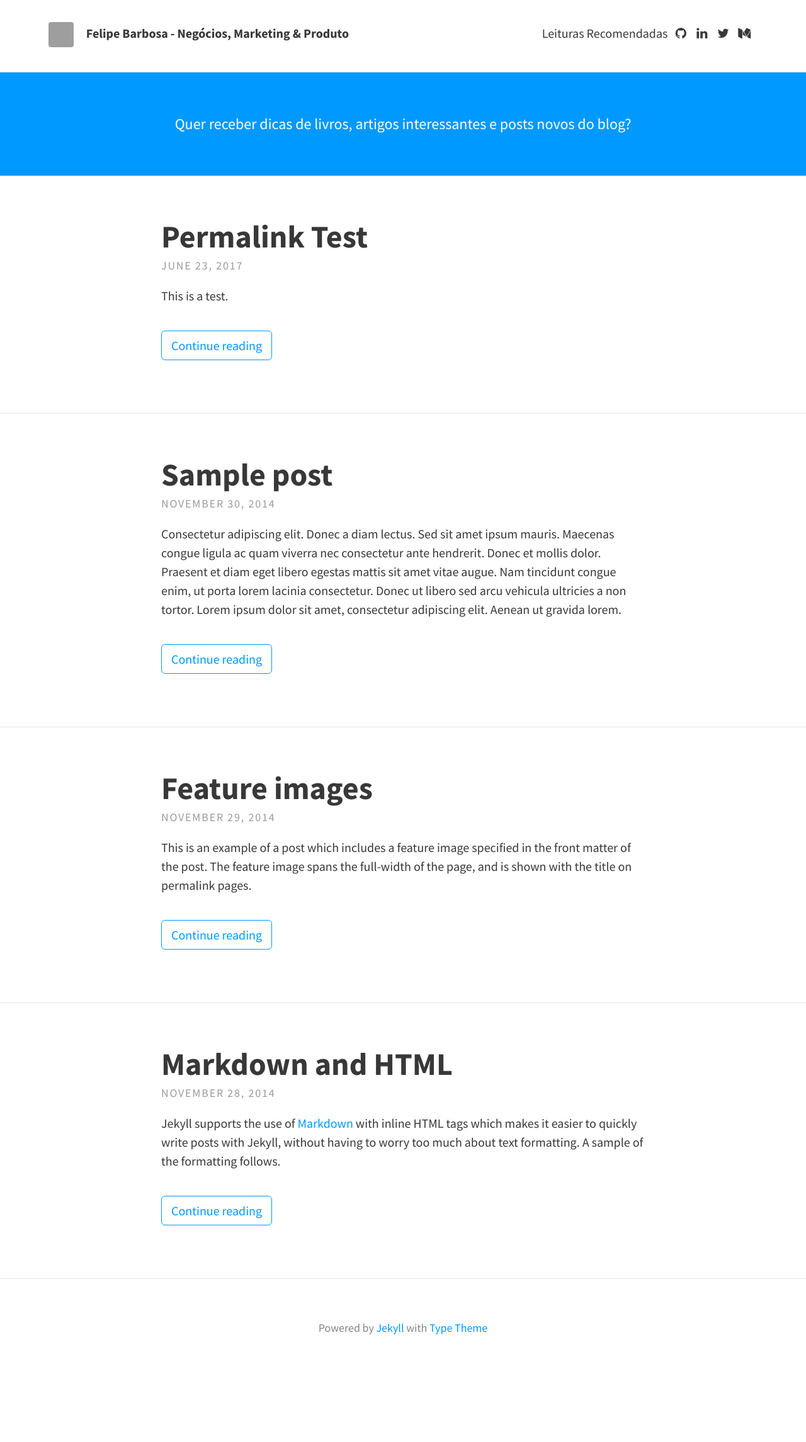
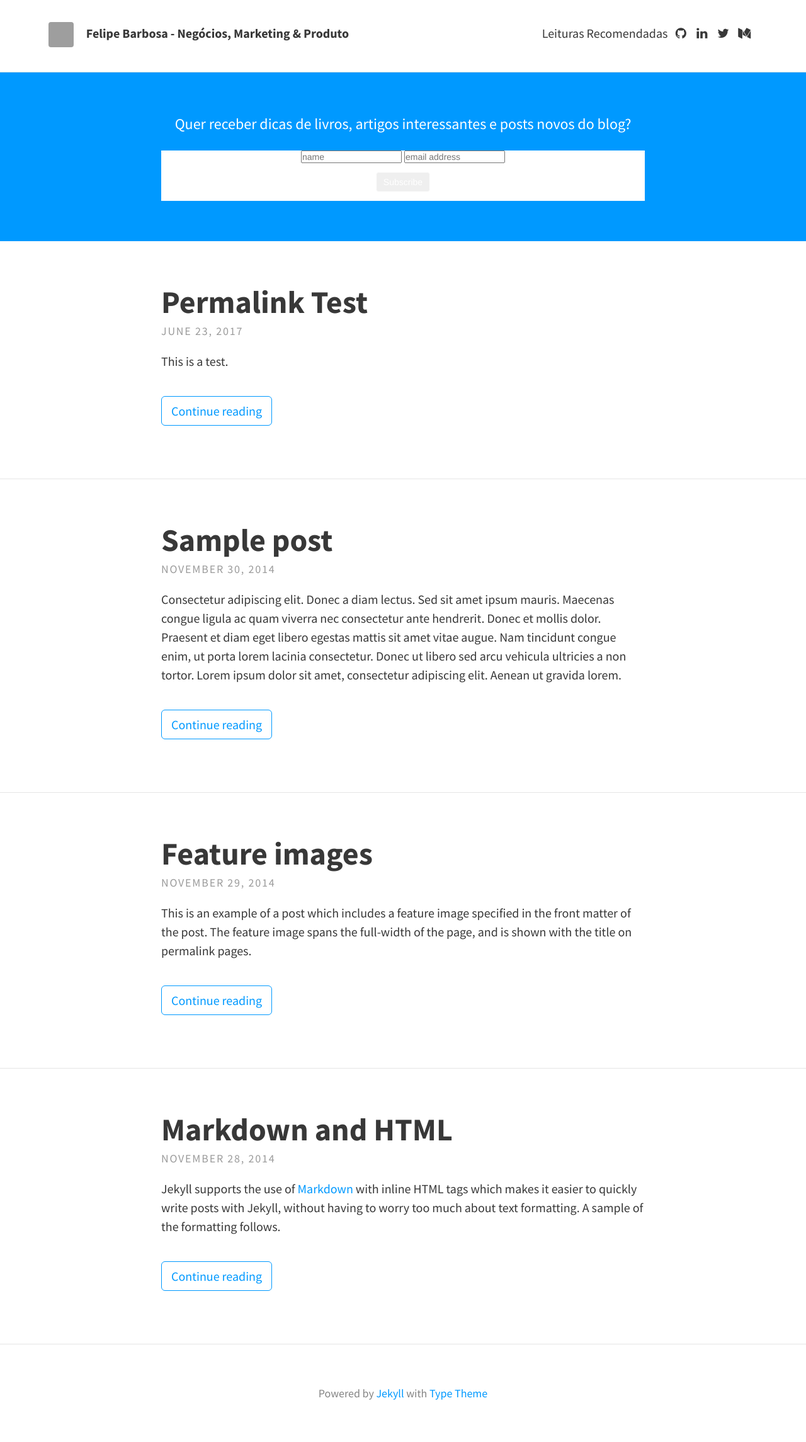
Before and after one commit to felipecbarbosa/felipecbarbosa.github.io, a Jekyll site: the page built from index.html, in a window 1280 px wide. Shown: the whole page at 63% size. Built offline with Jekyll 4.4.1, drawn with Linux system fonts in a browser that asks for light colours; nearby versions of some CDN libraries; the list of posts is cut into pages by our own code; comment, search, counter and statistics services are not loaded; before the commit the page ends 2186 px from its top, so only the background shows below that; grey boxes are pictures that could not be loaded.

Commit message:
Added Mailchimp code to website

```diff
--- a/_config.yml
+++ b/_config.yml
@@ -17,6 +17,17 @@ theme_settings:
   # Header and footer text
   header_text: >
     <p>Quer receber dicas de livros, artigos interessantes e posts novos do blog?</p>
+    <div id="mc_embed_signup">
+    <form action="//felipebarbosa.us11.list-manage.com/subscribe/post?u=d761afe0b6c97e9f4579c61bf&amp;id=4844c62c9d" method="post" id="mc-embedded-subscribe-form" name="mc-embedded-subscribe-form" class="validate" target="_blank" novalidate>
+        <div id="mc_embed_signup_scroll">
+      <input type="text" value="" name="FNAME" class="" id="mce-FNAME" placeholder="name" required>
+      <input type="email" value="" name="EMAIL" class="email" id="mce-EMAIL" placeholder="email address" required>
+        <!-- real people should not fill this in and expect good things - do not remove this or risk form bot signups-->
+        <div style="position: absolute; left: -5000px;" aria-hidden="true"><input type="text" name="b_d761afe0b6c97e9f4579c61bf_4844c62c9d" tabindex="-1" value=""></div>
+        <div class="clear"><input type="submit" value="Subscribe" name="subscribe" id="mc-embedded-subscribe" class="button"></div>
+        </div>
+    </form>
+    </div>
 
   header_text_feature_image:
   footer_text: >
--- a/_includes/head.html
+++ b/_includes/head.html
@@ -96,6 +96,14 @@
 	<!-- CSS -->
 	<link rel="stylesheet" href="{{ "/css/main.css" | prepend: site.baseurl }}">
 
+	<!-- Begin MailChimp Signup Form -->
+	<link href="//cdn-images.mailchimp.com/embedcode/horizontal-slim-10_7.css" rel="stylesheet" type="text/css">
+	<style type="text/css">
+		#mc_embed_signup{background:#fff; clear:left; font:14px Helvetica,Arial,sans-serif; width:100%;}
+		/* Add your own MailChimp form style overrides in your site stylesheet or in this style block.
+		We recommend moving this block and the preceding CSS link to the HEAD of your HTML file. */
+	</style>
+
 	<!--Favicon-->
 	<link rel="shortcut icon" href="{{ "/favicon.ico" | prepend: site.baseurl }}" type="image/x-icon">
 
```
